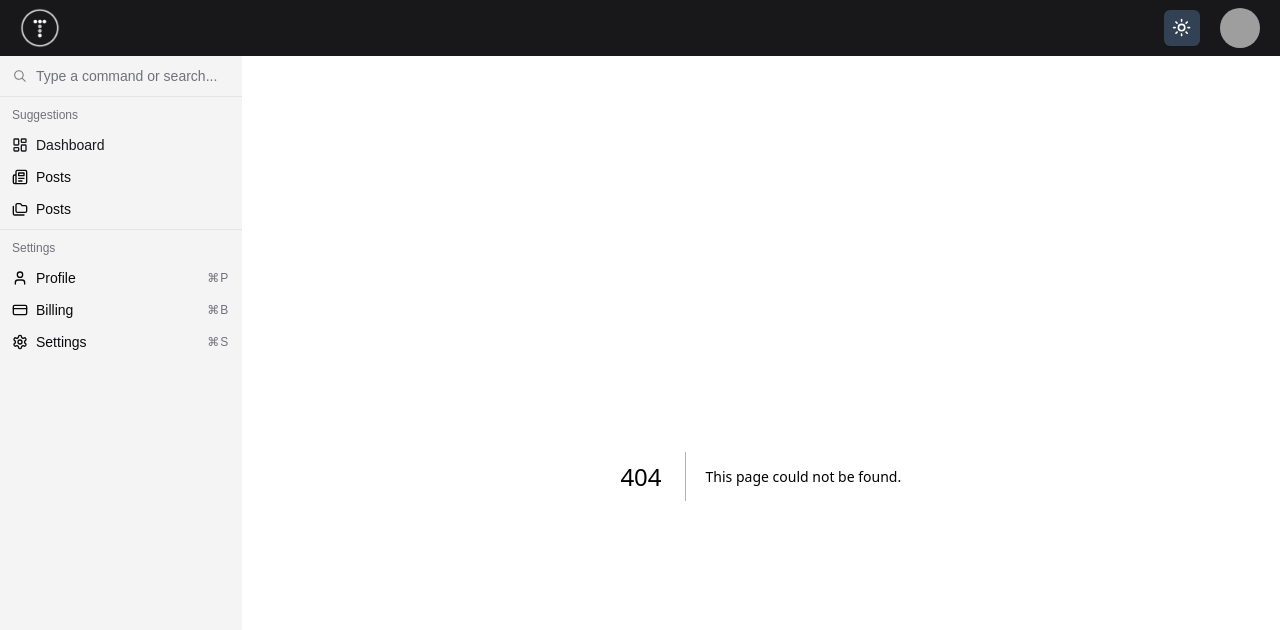
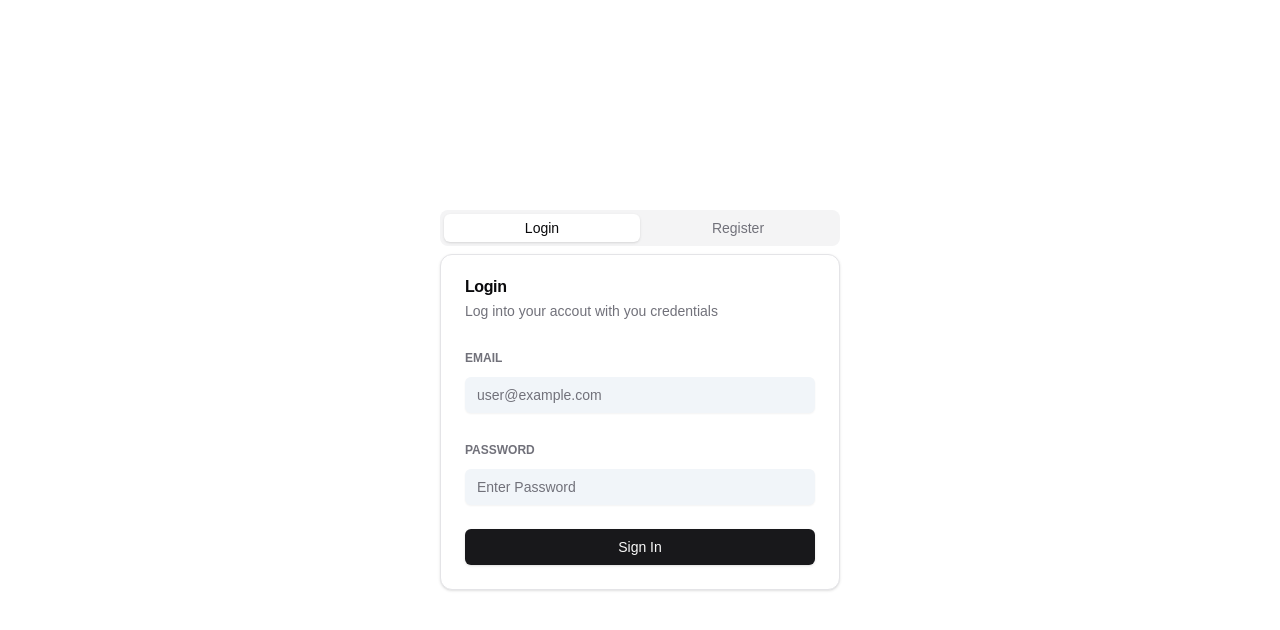
Before and after one commit to AminDannak/nextjs-shadcn-dashboard, a Next.js app: page /auth in a window 1280 px wide. Before the commit this address had no page. Shown: the top 630 px of the page. Built offline with nearby package versions, Linux system fonts and the light colour scheme; grey boxes are pictures that could not be loaded.

Commit message:
feat: add login form

```diff
--- /dev/null
+++ b/app/(auth)/auth/login-form.tsx
@@ -0,0 +1,110 @@
+"use client";
+
+import BackButton from "@/components/back-button";
+import * as z from "zod";
+import { useForm } from "react-hook-form";
+import { zodResolver } from "@hookform/resolvers/zod";
+import {
+  Form,
+  FormControl,
+  FormField,
+  FormItem,
+  FormLabel,
+  FormMessage,
+} from "@/components/ui/form";
+import { Input } from "@/components/ui/input";
+import { Textarea } from "@/components/ui/textarea";
+import { Button } from "@/components/ui/button";
+import {
+  Card,
+  CardContent,
+  CardDescription,
+  CardHeader,
+  CardTitle,
+} from "@/components/ui/card";
+import { useRouter } from "next/navigation"; // NOT next/router!
+
+const formSchema = z.object({
+  email: z
+    .string()
+    .min(1, { message: "email is required" })
+    .email({ message: "please enter a valid email" }),
+  password: z.string().min(1, { message: "password is required" }),
+});
+
+function LoginForm() {
+  const router = useRouter();
+  const form = useForm<z.infer<typeof formSchema>>({
+    resolver: zodResolver(formSchema),
+    defaultValues: {
+      email: "",
+      password: "",
+    },
+  });
+
+  const handleSubmit = (data: z.infer<typeof formSchema>) => {
+    router.push("/");
+  };
+
+  return (
+    <Card>
+      <CardHeader>
+        <CardTitle>Login</CardTitle>
+        <CardDescription>
+          Log into your accout with you credentials
+        </CardDescription>
+      </CardHeader>
+      <CardContent className="space-y-2">
+        <Form {...form}>
+          <form
+            onSubmit={form.handleSubmit(handleSubmit)}
+            className="space-y-6"
+          >
+            <FormField
+              control={form.control}
+              name="email"
+              render={({ field }) => (
+                <FormItem>
+                  <FormLabel className="uppercase text-xs font-bold text-zinc-500 dark:text-white">
+                    Email
+                  </FormLabel>
+                  <FormControl>
+                    <Input
+                      className="bg-slate-100 dark:bg-slate-500 border-0 focus-visible:ring-0 text-black focus-visible:ring-offset-0 dark:text-white"
+                      placeholder="user@example.com"
+                      {...field}
+                    />
+                  </FormControl>
+                  <FormMessage />
+                </FormItem>
+              )}
+            />
+            <FormField
+              control={form.control}
+              name="password"
+              render={({ field }) => (
+                <FormItem>
+                  <FormLabel className="uppercase text-xs font-bold text-zinc-500 dark:text-white">
+                    Password
+                  </FormLabel>
+                  <FormControl>
+                    <Input
+                      type="password"
+                      className="bg-slate-100 dark:bg-slate-500 border-0 focus-visible:ring-0 text-black focus-visible:ring-offset-0 dark:text-white"
+                      placeholder="Enter Password"
+                      {...field}
+                    />
+                  </FormControl>
+                  <FormMessage />
+                </FormItem>
+              )}
+            />
+            <Button className="w-full">Sign In</Button>
+          </form>
+        </Form>
+      </CardContent>
+    </Card>
+  );
+}
+
+export default LoginForm;
--- /dev/null
+++ b/app/(auth)/auth/page.tsx
@@ -0,0 +1,10 @@
+import AuthTabs from "@/components/auth/auth-tabs";
+import React from "react";
+
+export default function AuthPage() {
+  return (
+    <div>
+      <AuthTabs />
+    </div>
+  );
+}
--- /dev/null
+++ b/app/(auth)/auth/register-form.tsx
@@ -0,0 +1,7 @@
+import React from "react";
+
+function RegisterForm() {
+  return <div>RegisterForm</div>;
+}
+
+export default RegisterForm;
--- /dev/null
+++ b/app/(auth)/layout.tsx
@@ -0,0 +1,11 @@
+import React, { ReactNode } from "react";
+
+function AuthLayout({ children }: { children: ReactNode }) {
+  return (
+    <div className="h-[100vh] flex items-center justify-center relative">
+      {children}
+    </div>
+  );
+}
+
+export default AuthLayout;
--- /dev/null
+++ b/app/(main)/layout.tsx
@@ -0,0 +1,19 @@
+import NavBar from "@/components/nav-bar";
+import SideBar from "@/components/side-bar";
+import React, { ReactNode } from "react";
+
+function MainLayout({ children }: { children: ReactNode }) {
+  return (
+    <>
+      <NavBar />
+      <div className="flex">
+        <div className="hidden md:block h-[100vh] w-[300px]">
+          <SideBar />
+        </div>
+        <div className="p-5 w-full md:max-w-[1140px]">{children}</div>
+      </div>
+    </>
+  );
+}
+
+export default MainLayout;
--- a/app/layout.tsx
+++ b/app/layout.tsx
@@ -1,8 +1,6 @@
 import type { Metadata } from "next";
 import localFont from "next/font/local";
 import "./globals.css";
-import NavBar from "@/components/nav-bar";
-import SideBar from "@/components/side-bar";
 import { Toaster } from "@/components/ui/toaster";
 import { ThemeProvider } from "@/components/providers/theme-provider";
 
@@ -39,13 +37,7 @@ export default function RootLayout({
           disableTransitionOnChange
           storageKey="dashboard-theme"
         >
-          <NavBar />
-          <div className="flex">
-            <div className="hidden md:block h-[100vh] w-[300px]">
-              <SideBar />
-            </div>
-            <div className="p-5 w-full md:max-w-[1140px]">{children}</div>
-          </div>
+          {children}
           <Toaster />
         </ThemeProvider>
       </body>
--- /dev/null
+++ b/components/auth/auth-tabs.tsx
@@ -0,0 +1,23 @@
+import React from "react";
+import { Tabs, TabsContent, TabsList, TabsTrigger } from "@/components/ui/tabs";
+import LoginForm from "@/app/(auth)/auth/login-form";
+import RegisterForm from "@/app/(auth)/auth/register-form";
+
+function AuthTabs() {
+  return (
+    <Tabs defaultValue="login" className="w-[400px]">
+      <TabsList className="grid w-full grid-cols-2">
+        <TabsTrigger value="login">Login</TabsTrigger>
+        <TabsTrigger value="register">Register</TabsTrigger>
+      </TabsList>
+      <TabsContent value="login">
+        <LoginForm />
+      </TabsContent>
+      <TabsContent value="register">
+        <RegisterForm />
+      </TabsContent>
+    </Tabs>
+  );
+}
+
+export default AuthTabs;
--- a/components/side-bar.tsx
+++ b/components/side-bar.tsx
@@ -36,7 +36,7 @@ export default function SideBar() {
           </CommandItem>
           <CommandItem>
             <Folders className="mr-2 h-4 w-4" />
-            <Link href="#">Posts</Link>
+            <Link href="#">Categories</Link>
           </CommandItem>
         </CommandGroup>
         <CommandSeparator />
--- /dev/null
+++ b/components/ui/tabs.tsx
@@ -0,0 +1,55 @@
+"use client"
+
+import * as React from "react"
+import * as TabsPrimitive from "@radix-ui/react-tabs"
+
+import { cn } from "@/lib/utils"
+
+const Tabs = TabsPrimitive.Root
+
+const TabsList = React.forwardRef<
+  React.ElementRef<typeof TabsPrimitive.List>,
+  React.ComponentPropsWithoutRef<typeof TabsPrimitive.List>
+>(({ className, ...props }, ref) => (
+  <TabsPrimitive.List
+    ref={ref}
+    className={cn(
+      "inline-flex h-9 items-center justify-center rounded-lg bg-muted p-1 text-muted-foreground",
+      className
+    )}
+    {...props}
+  />
+))
+TabsList.displayName = TabsPrimitive.List.displayName
+
+const TabsTrigger = React.forwardRef<
+  React.ElementRef<typeof TabsPrimitive.Trigger>,
+  React.ComponentPropsWithoutRef<typeof TabsPrimitive.Trigger>
+>(({ className, ...props }, ref) => (
+  <TabsPrimitive.Trigger
+    ref={ref}
+    className={cn(
+      "inline-flex items-center justify-center whitespace-nowrap rounded-md px-3 py-1 text-sm font-medium ring-offset-background transition-all focus-visible:outline-none focus-visible:ring-2 focus-visible:ring-ring focus-visible:ring-offset-2 disabled:pointer-events-none disabled:opacity-50 data-[state=active]:bg-background data-[state=active]:text-foreground data-[state=active]:shadow",
+      className
+    )}
+    {...props}
+  />
+))
+TabsTrigger.displayName = TabsPrimitive.Trigger.displayName
+
+const TabsContent = React.forwardRef<
+  React.ElementRef<typeof TabsPrimitive.Content>,
+  React.ComponentPropsWithoutRef<typeof TabsPrimitive.Content>
+>(({ className, ...props }, ref) => (
+  <TabsPrimitive.Content
+    ref={ref}
+    className={cn(
+      "mt-2 ring-offset-background focus-visible:outline-none focus-visible:ring-2 focus-visible:ring-ring focus-visible:ring-offset-2",
+      className
+    )}
+    {...props}
+  />
+))
+TabsContent.displayName = TabsPrimitive.Content.displayName
+
+export { Tabs, TabsList, TabsTrigger, TabsContent }
--- a/package.json
+++ b/package.json
@@ -16,6 +16,7 @@
     "@radix-ui/react-icons": "^1.3.0",
     "@radix-ui/react-label": "^2.1.0",
     "@radix-ui/react-slot": "^1.1.0",
+    "@radix-ui/react-tabs": "^1.1.0",
     "@radix-ui/react-toast": "^1.2.1",
     "class-variance-authority": "^0.7.0",
     "clsx": "^2.1.1",
```
Also changed, not shown: app/(main)/page.tsx (renamed from app/page.tsx), 1 other file (tests, documents, lock files or other folders).
